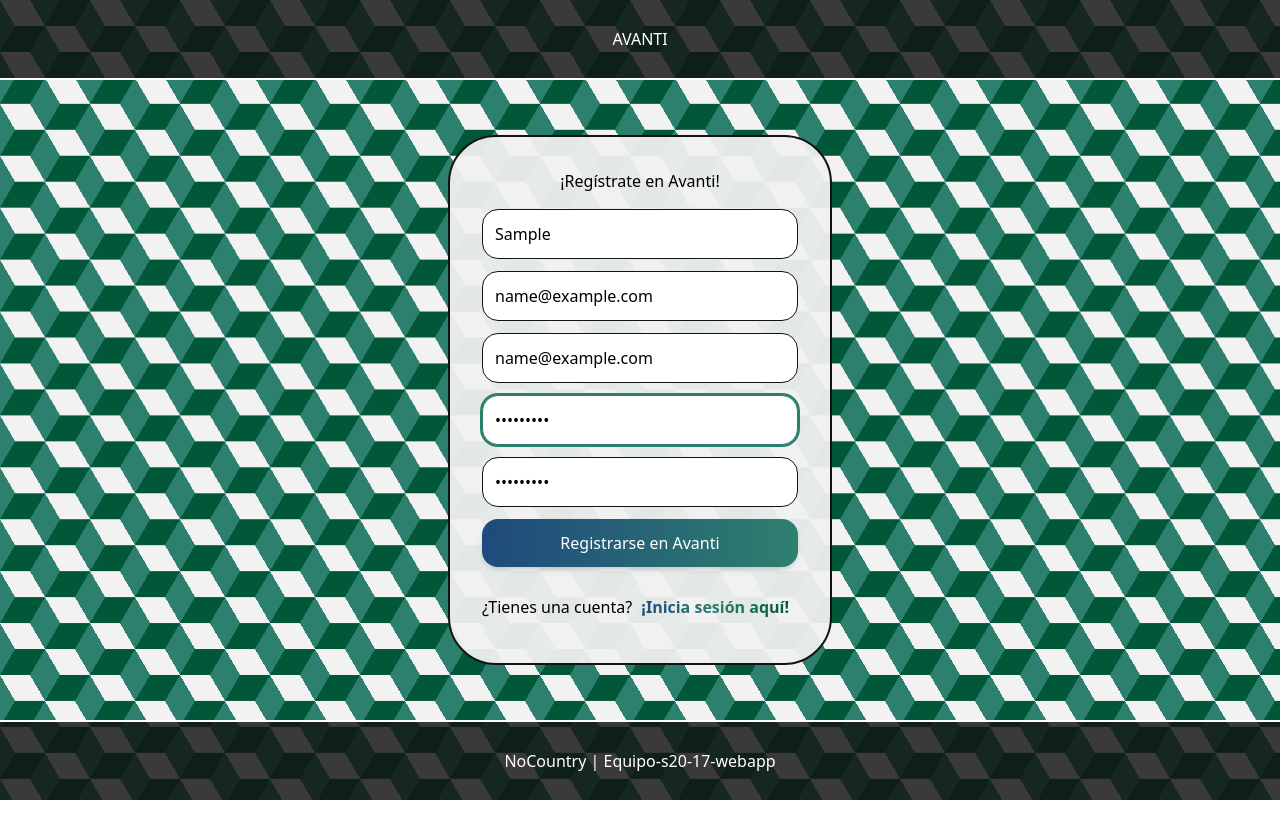
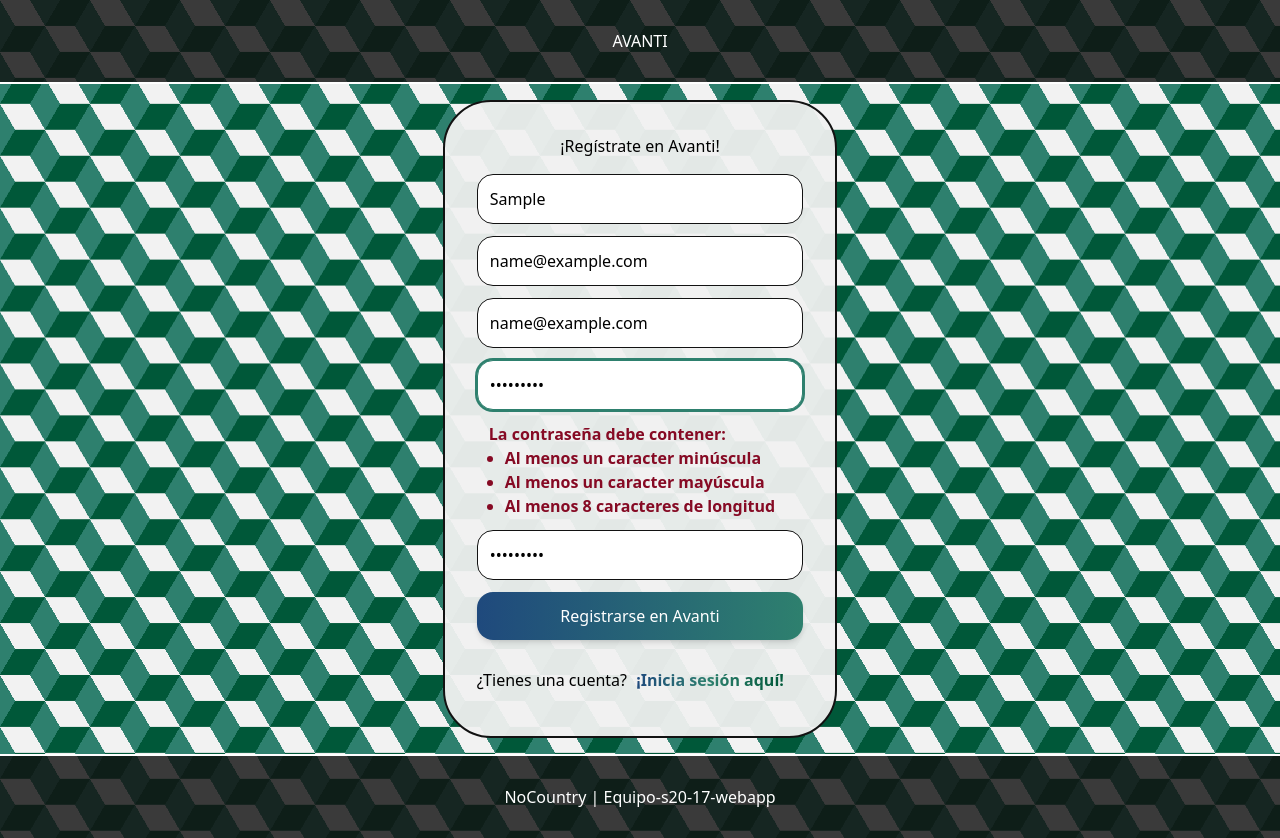
Before and after one commit to No-Country-simulation/S20-17-webapp, a React (Vite) app in the folder Frontend/: page /register in a window 1280 px wide. Both pictures are taken after typing "Sample", "name@example.com", "name@example.com", "Sample123", "Sample123" into the empty fields and a click on the button "Registrarse en Avanti". Before the commit the page ends 800 px from the top, so only its background shows below. Built offline with nearby package versions, Linux system fonts and the light colour scheme; the HTML template or start-up script is replaced by a standard one.

Commit message:
Add error messages for RegisterForm.jsx

```diff
--- a/Frontend/src/components/Auth/RegisterForm.jsx
+++ b/Frontend/src/components/Auth/RegisterForm.jsx
@@ -13,7 +13,7 @@ export function RegisterForm() {
 
     return (
         <form
-            className="flex w-full max-w-md flex-col items-center"
+            className="flex w-full flex-col items-center"
             id="registerForm"
             onSubmit={handleSubmit((data) => console.log(JSON.stringify(data)))}
         >
@@ -25,15 +25,24 @@ export function RegisterForm() {
                 {...register("name", { required: true, maxLength: 255 })}
                 className="mb-3 w-full rounded-2xl border border-avanti-black p-3 focus:border-avanti-light-green focus:outline-none focus:ring-2 focus:ring-avanti-light-green"
             />
+            {errors.name && errors.name.type === "required" && (
+                <span role="alert" className="mb-3 w-full px-3 font-bold text-avanti-red">
+                    Debes escribir un nombre
+                </span>
+            )}
             <input
                 id="registerFormEmail"
                 type="email"
                 placeholder="Correo electrónico"
                 autoComplete="true"
-                {...register("email", { required: true, pattern: regexFormPatterns.email })}
+                {...register("email", { required: true, pattern: regexFormPatterns.email, maxLength: 255 })}
                 className="mb-3 w-full rounded-2xl border border-avanti-black p-3 focus:border-avanti-light-green focus:outline-none focus:ring-2 focus:ring-avanti-light-green"
             />
-            {/* {errors.email && errors.email.type === "pattern" && <span role="alert">FORMATO INVALIDO</span>} */}
+            {errors.email && errors.email.type === "pattern" && (
+                <span role="alert" className="mb-3 w-full px-3 font-bold text-avanti-red">
+                    Debes escribir un correo electrónico
+                </span>
+            )}
             <input
                 {...register("emailConfirmation")}
                 id="registerFormEmailConfirmation"
@@ -42,18 +51,29 @@ export function RegisterForm() {
                 {...register("emailConfirmation", { required: true, validate: (value) => watch("email") === value })}
                 className="mb-3 w-full rounded-2xl border border-avanti-black p-3 focus:border-avanti-light-green focus:outline-none focus:ring-2 focus:ring-avanti-light-green"
             />
-            {/* {errors.emailConfirmation && errors.emailConfirmation.type === "validate" && (
-                <span role="alert">NO COINCIDEN</span>
-            )} */}
+            {errors.emailConfirmation && errors.emailConfirmation.type === "validate" && (
+                <span role="alert" className="mb-3 w-full px-3 font-bold text-avanti-red">
+                    Los correos electrónicos no coinciden
+                </span>
+            )}
             <input
                 {...register("password")}
                 id="registerFormPassword"
                 type="password"
                 placeholder="Contraseña"
-                {...register("password", { required: true, pattern: regexFormPatterns.password })}
+                {...register("password", { required: true, pattern: regexFormPatterns.password, maxLength: 255 })}
                 className="mb-3 w-full rounded-2xl border border-avanti-black p-3 focus:border-avanti-light-green focus:outline-none focus:ring-2 focus:ring-avanti-light-green"
             />
-            {/* {errors.password && errors.password.type === "pattern" && <span role="alert">FORMATO INVALIDO</span>} */}
+            {errors.password && errors.password.type === "pattern" && (
+                <span role="alert" className="mb-3 w-full px-3 font-bold text-avanti-red">
+                    La contraseña debe contener:
+                    <ul className="list-disc px-4">
+                        <li>Al menos un caracter minúscula</li>
+                        <li>Al menos un caracter mayúscula</li>
+                        <li>Al menos 8 caracteres de longitud</li>
+                    </ul>
+                </span>
+            )}
             <input
                 id="registerFormPasswordConfirmation"
                 type="password"
@@ -64,9 +84,11 @@ export function RegisterForm() {
                 })}
                 className="mb-3 w-full rounded-2xl border border-avanti-black p-3 focus:border-avanti-light-green focus:outline-none focus:ring-2 focus:ring-avanti-light-green"
             />
-            {/* {errors.passwordConfirmation && errors.passwordConfirmation.type === "validate" && (
-                <span role="alert">NO COINCIDEN</span>
-            )} */}
+            {errors.passwordConfirmation && errors.passwordConfirmation.type === "validate" && (
+                <span role="alert" className="mb-3 w-full px-3 font-bold text-avanti-red">
+                    Las contraseñas no coinciden
+                </span>
+            )}
             <button
                 type="submit"
                 className="w-full rounded-2xl bg-gradient-avanti bg-[length:200%_200%] bg-left p-3 font-medium text-white shadow-md transition-[background-position] duration-500 ease-in-out hover:bg-right focus:border-none focus:border-avanti-light-green focus:outline-none focus:ring-2 focus:ring-avanti-light-green"
```
